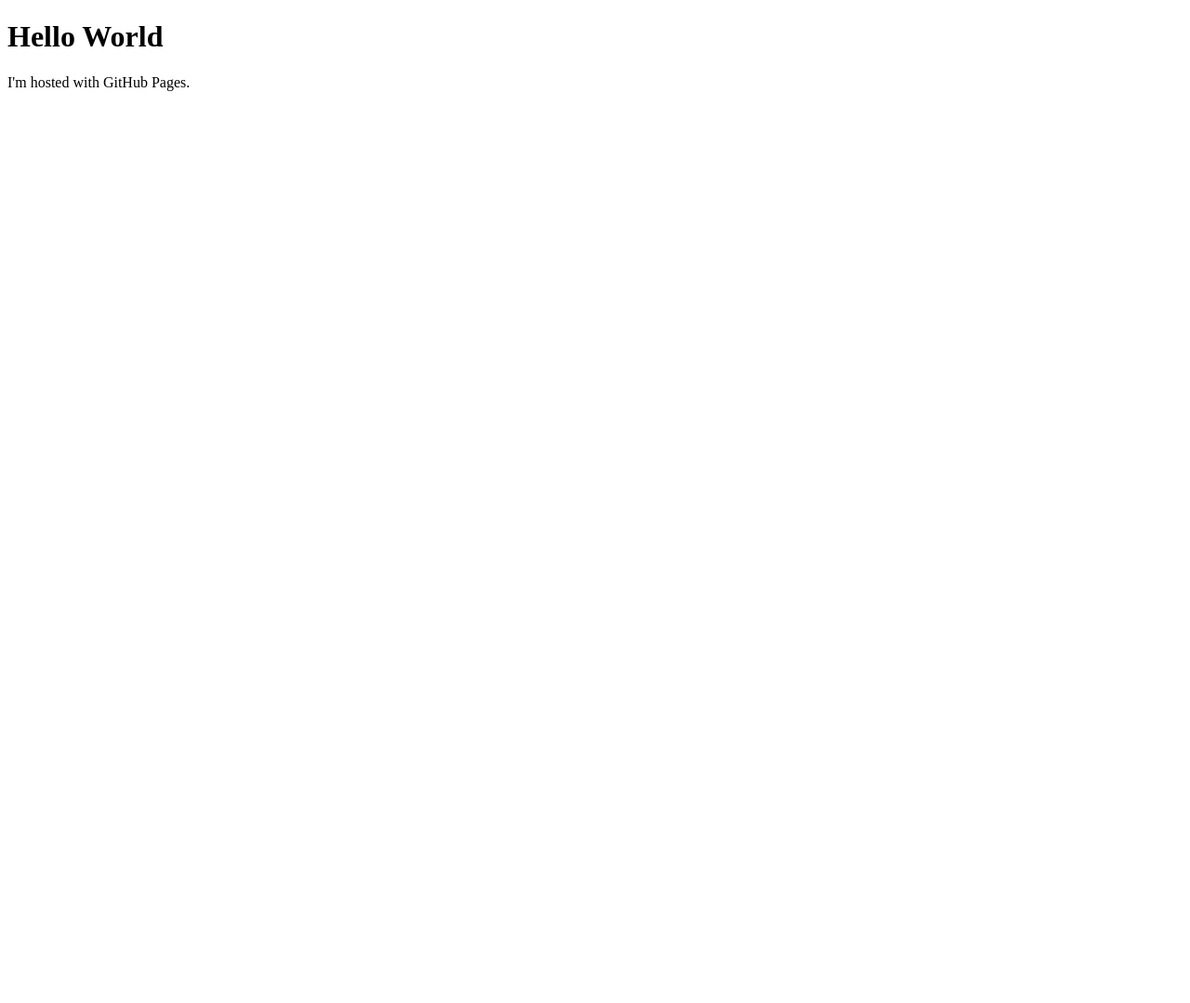
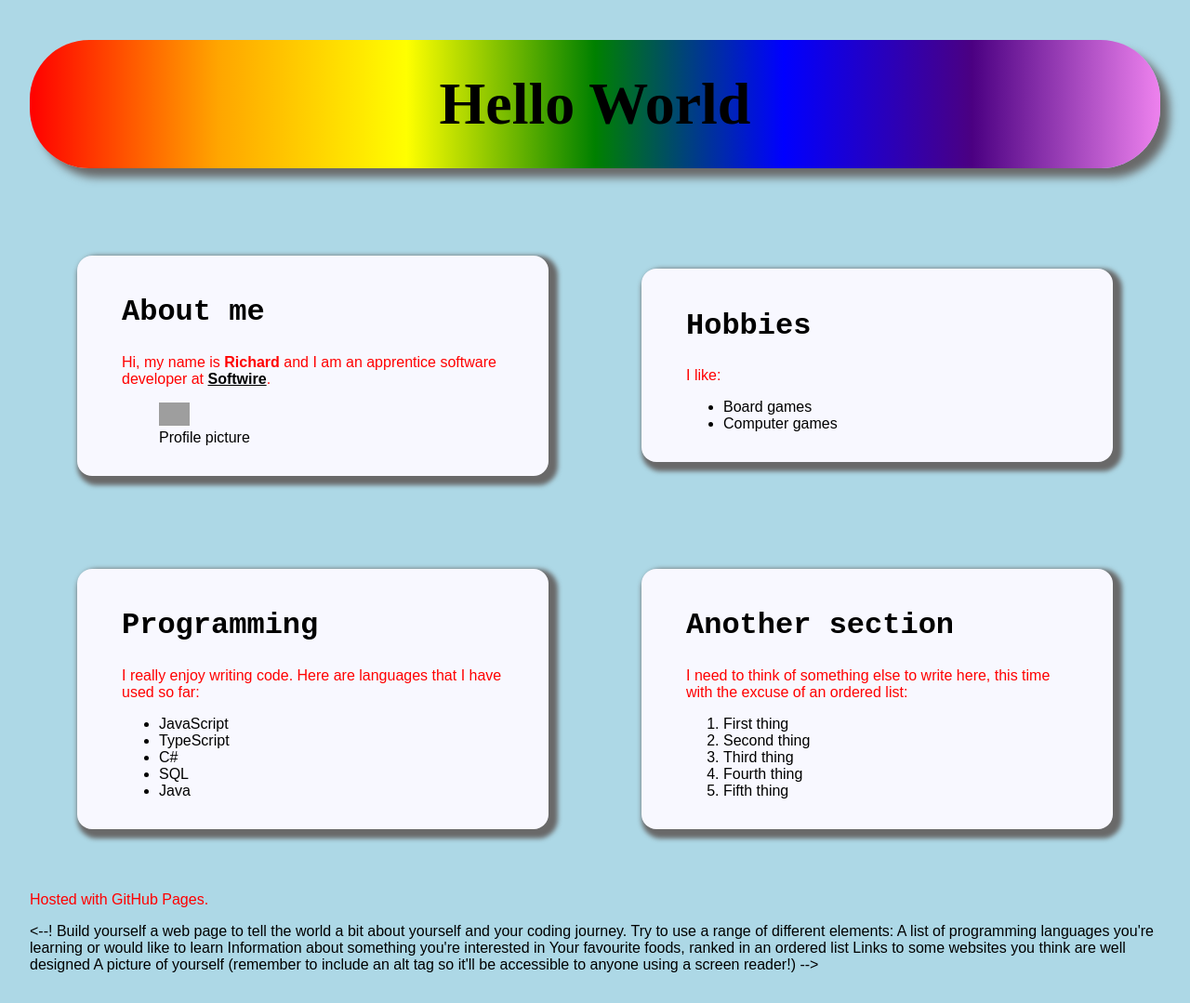
Before and after one commit to rit-bit/rit-bit.github.io, a website: page index.html in a window 1280 px wide. Shown: the whole page at 93% size. Before the commit the page ends 800 px from the top, so only its background shows below. Drawn offline with nearby package versions, Linux system fonts and the light colour scheme; files that its build step writes are made by us from their sources; grey boxes are pictures that could not be loaded.

Commit message:
feat: add content

```diff
--- a/index.html
+++ b/index.html
@@ -1,7 +1,81 @@
 <!DOCTYPE html>
-<html>
-	<body>
-		<h1>Hello World</h1>
-		<p>I'm hosted with GitHub Pages.</p>
-	</body>
+<html lang="en-GB">
+<head>
+  <meta charset="utf-8">
+  <title>My CSS/SASS experiment</title>
+  <link rel="stylesheet" href="style.css">
+  <script type="text/javascript" src="index.js"></script>
+</head>
+<body>
+  <h1>Hello World</h1>
+  <table>
+    <tr>
+      <td>
+        <article>
+          <h2>About me</h2>
+          <p>Hi, my name is <strong>Richard</strong> and I am an apprentice software developer at <a
+              href="https://www.softwire.com/">Softwire</a>.</p>
+          <figure>
+            <img class="me" alt="Me as a robot"
+                 src="https://blogs.3ds.com/northamerica/wp-content/uploads/sites/4/2019/08/Robots-Square.jpg"/>
+            <figcaption>Profile picture</figcaption>
+          </figure>
+        </article>
+      </td>
+      <td>
+        <article>
+          <h2>Hobbies</h2>
+          <p>I like:</p>
+          <ul>
+            <li>Board games</li>
+            <li>Computer games</li>
+          </ul>
+        </article>
+      </td>
+    </tr>
+    <tr>
+      <td>
+        <article>
+          <h2>Programming</h2>
+          <p>I really enjoy writing code. Here are languages that I have used so far:</p>
+          <ul>
+            <li>JavaScript</li>
+            <li>TypeScript</li>
+            <li>C#</li>
+            <li>SQL</li>
+            <li>Java</li>
+          </ul>
+        </article>
+      </td>
+      <td>
+        <article>
+          <h2>Another section</h2>
+          <p>I need to think of something else to write here, this time with the excuse of an ordered list:</p>
+          <ol>
+            <li>First thing</li>
+            <li>Second thing</li>
+            <li>Third thing</li>
+            <li>Fourth thing</li>
+            <li>Fifth thing</li>
+          </ol>
+        </article>
+      </td>
+    </tr>
+  </table>
+  <p>Hosted with GitHub Pages.</p>
+</body>
 </html>
+
+<--!
+Build yourself a web page to tell the world a bit about yourself and your coding journey. Try to use a range of different elements:
+
+A list of programming languages you're learning or would like to learn
+
+Information about something you're interested in
+
+Your favourite foods, ranked in an ordered list
+
+Links to some websites you think are well designed
+
+A picture of yourself (remember to include an alt tag so it'll be accessible to anyone using a screen reader!)
+-->
--- /dev/null
+++ b/style.scss
@@ -0,0 +1,65 @@
+* {
+    font-family: Corbel, sans-serif;
+}
+
+body {
+    background-color: lightblue;
+    margin: 2em;
+}
+
+a {
+    color: black;
+    font-weight: bold;
+
+    &:hover {
+        text-decoration: none;
+    }
+
+    &:active {
+        color: dimgrey;
+    }
+}
+
+h1 {
+    font-family: "Bell MT", serif;
+    background-image: linear-gradient(to left, violet, indigo, blue, green, yellow, orange, red);
+    padding: 0.5em 1em;
+    text-align: center;
+    border-radius: 1em;
+    box-shadow: 10px 10px 10px dimgrey;
+    font-size: 4rem;
+}
+
+h2 {
+    font-family: monospace;
+    font-size: 2rem;
+}
+
+p {
+    color: red;
+}
+
+table {
+    table-layout: fixed;
+    width: 100%;
+}
+
+tr {
+}
+
+td {
+    height: 100%
+}
+
+article {
+    margin: 3em;
+    padding: 1em 3em;
+    border-radius: 1em;
+    background-color: ghostwhite;
+    box-shadow: 5px 5px 5px 5px dimgrey;
+    height: 100%;
+}
+
+.me {
+    width: 10%;
+}
```
Also changed, not shown: index.js (added).
